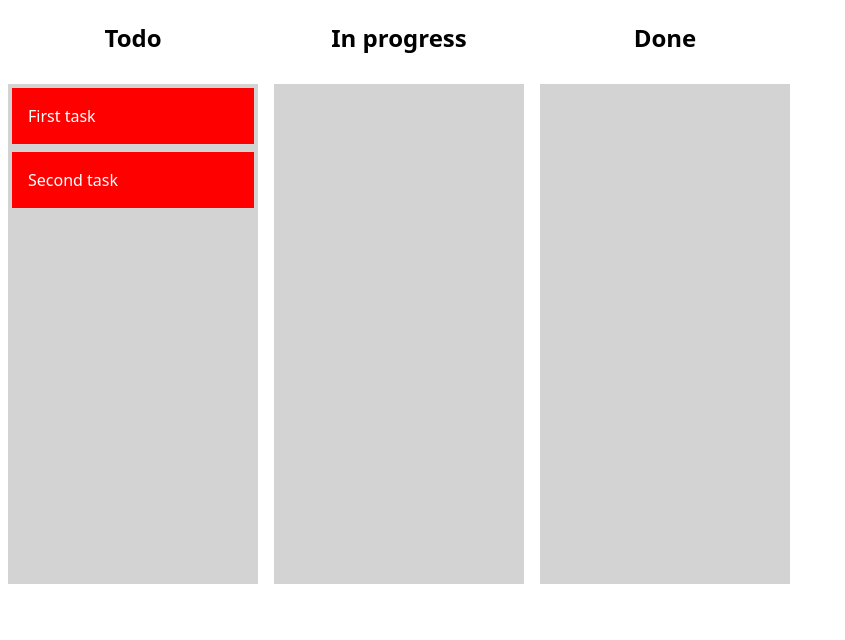
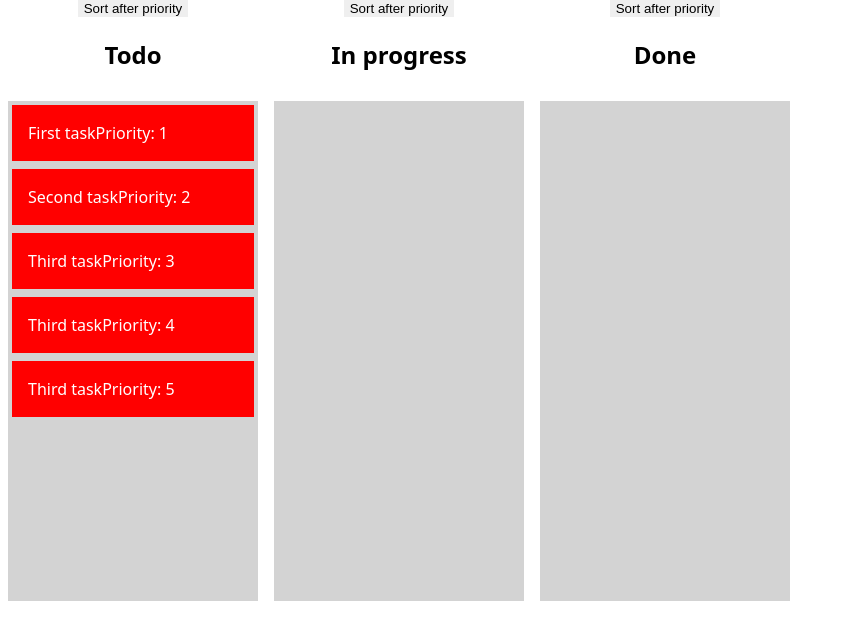
Before and after one commit to andreasbalevik/kanban-minimal-board, a React (Create React App) app: page / in a window 1280 px wide. Shown: the top 640 px of the page, without its empty margins (0-845 px from the left). Built offline with nearby package versions, Linux system fonts and the light colour scheme; a web font is replaced by a local one.

Commit message:
added sort column after priority

```diff
--- a/src/App.js
+++ b/src/App.js
@@ -5,8 +5,11 @@ import { DragDropContext, Droppable, Draggable } from 'react-beautiful-dnd';
 import reactDom from "react-dom";
 
 const itemsDataList = [
-  {id: uuid(), content: 'First task'},
-  {id: uuid(), content: 'Second task'},
+  {id: uuid(), content: 'First task', priority:1},
+  {id: uuid(), content: 'Second task', priority:2},
+  {id: uuid(), content: 'Third task', priority:3},
+  {id: uuid(), content: 'Third task', priority:4},
+  {id: uuid(), content: 'Third task', priority:5},
 ]
 
 const columnsDataList = {
@@ -62,8 +65,20 @@ const onDragEndFunction = (result, columns, setColumns) => {
       }
     })
   }
+}
 
+function sortColumns(e,id,columns,setColumns) {
+  e.preventDefault()
 
+  const columnItems = columns[id].items
+
+  setColumns({
+    ...columns,
+    [id] : {
+      ...columns[id],
+      items: columnItems.sort((a,b) => b.priority - a.priority)
+    }
+  })
 
 }
 
@@ -71,11 +86,15 @@ const onDragEndFunction = (result, columns, setColumns) => {
 function App() {
   const [columns, setColumns] = useState(columnsDataList)
   return (
+
     <div style={{ display:'flex', justifContent: 'center', height: '100%'}}>
     <DragDropContext onDragEnd={result => onDragEndFunction(result, columns, setColumns)}>
       {Object.entries(columns).map(([id, column ]) => {
         return (
+
           <div style={{ display: 'flex', flexDirection: 'column', alignItems: 'center'}}>
+          <button onClick={(e) => sortColumns(e, id,columns, setColumns)}>  Sort after priority </button>
+
           <h2>{column.name}</h2>
 
           <div style={{margin: '8px'}}>
@@ -112,6 +131,7 @@ function App() {
                               }}
                               >
                                 {item.content}
+                                <label>Priority: {item.priority}</label>
                               </div>
                           );
                         }}
```
